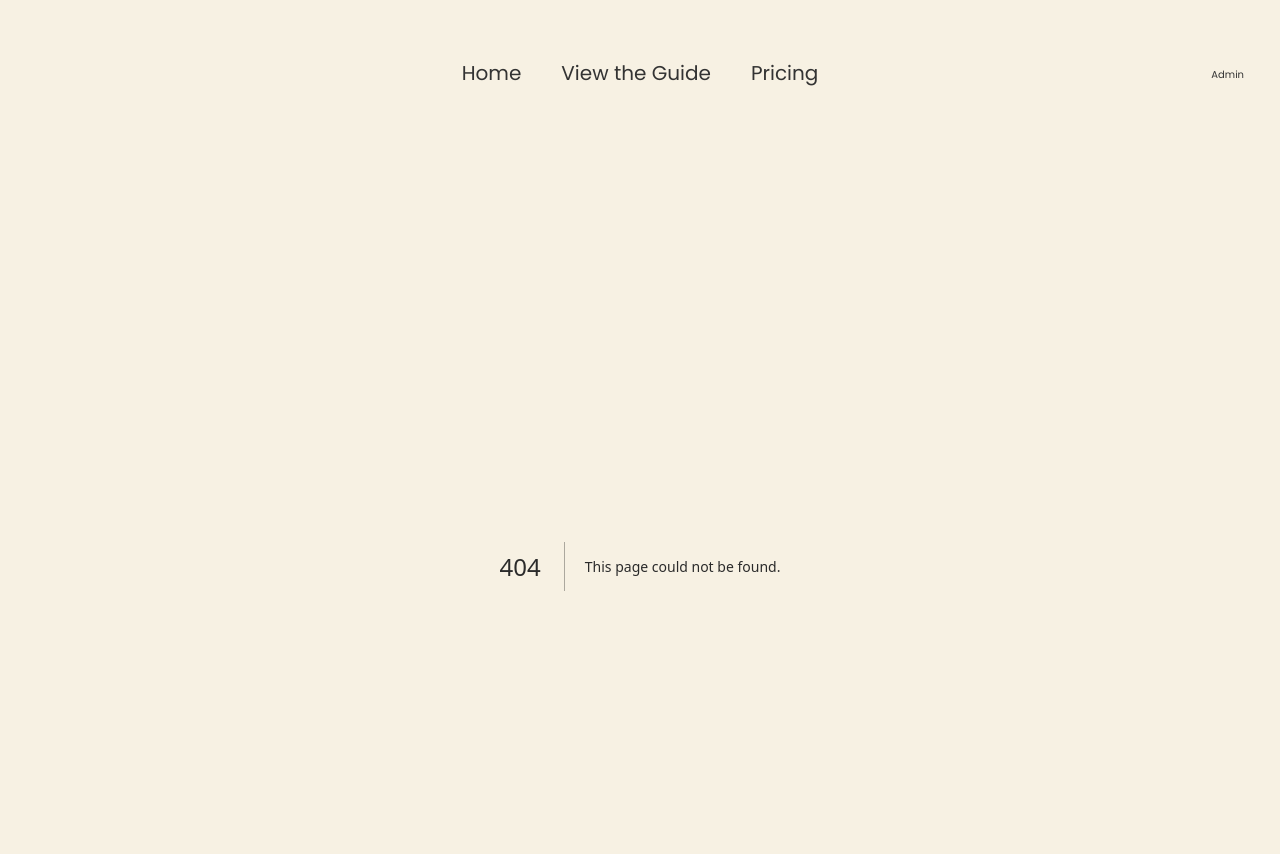
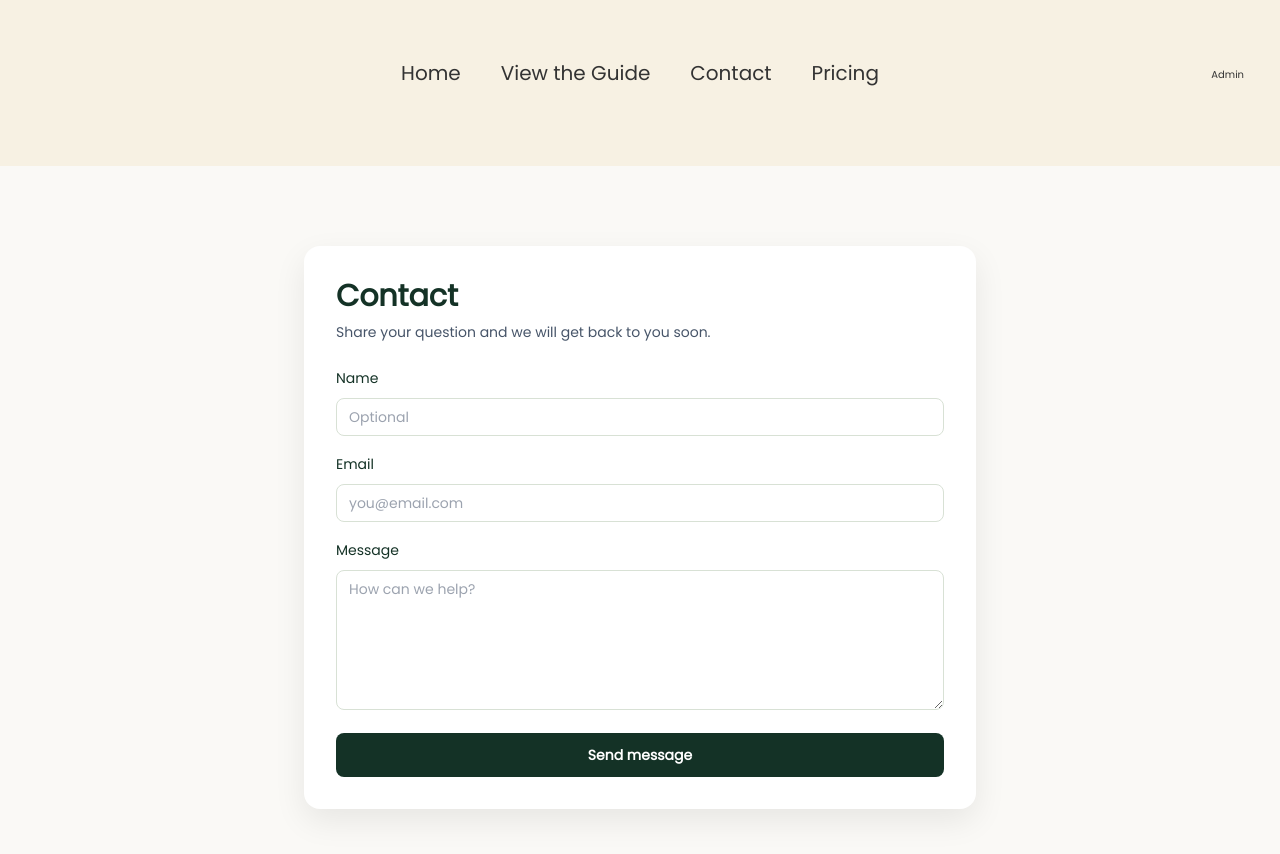
Before and after one commit to gmajors1326/the-calm-content-companion, a Next.js app: page /contact in a window 1280 px wide. Before the commit this address had no page. Shown: the top 854 px of the page. Built offline with nearby package versions, Linux system fonts and the light colour scheme; a web font is replaced by a local one.

Commit message:
Add contact page and FAQ help link

```diff
--- /dev/null
+++ b/app/contact/page.tsx
@@ -0,0 +1,86 @@
+"use client";
+
+import { useState } from "react";
+
+export default function ContactPage() {
+  const [submitted, setSubmitted] = useState(false);
+  const [name, setName] = useState("");
+  const [email, setEmail] = useState("");
+  const [message, setMessage] = useState("");
+
+  return (
+    <main className="min-h-screen bg-[#FAF9F6]">
+      <section className="px-6 py-20">
+        <div className="mx-auto max-w-2xl">
+          <div className="rounded-2xl bg-white p-8 shadow-[0_12px_32px_rgba(0,0,0,0.08)]">
+            <h1 className="text-3xl font-semibold text-[#143226]">Contact</h1>
+            <p className="mt-2 text-sm text-[#475569]">
+              Share your question and we will get back to you soon.
+            </p>
+
+            {submitted ? (
+              <div className="mt-6 rounded-xl border border-emerald-200 bg-emerald-50 px-4 py-3 text-sm text-emerald-700">
+                Thanks for reaching out. We will reply as soon as we can.
+              </div>
+            ) : (
+              <form
+                className="mt-6 grid gap-4"
+                onSubmit={(event) => {
+                  event.preventDefault();
+                  setSubmitted(true);
+                }}
+              >
+                <div>
+                  <label className="text-sm font-medium text-[#143226]" htmlFor="name">
+                    Name
+                  </label>
+                  <input
+                    id="name"
+                    type="text"
+                    value={name}
+                    onChange={(event) => setName(event.target.value)}
+                    className="mt-2 w-full rounded-lg border border-[#d8e1d5] bg-white px-3 py-2 text-sm text-[#143226] focus:outline-none focus:ring-2 focus:ring-[#143226]"
+                    placeholder="Optional"
+                  />
+                </div>
+                <div>
+                  <label className="text-sm font-medium text-[#143226]" htmlFor="email">
+                    Email
+                  </label>
+                  <input
+                    id="email"
+                    type="email"
+                    required
+                    value={email}
+                    onChange={(event) => setEmail(event.target.value)}
+                    className="mt-2 w-full rounded-lg border border-[#d8e1d5] bg-white px-3 py-2 text-sm text-[#143226] focus:outline-none focus:ring-2 focus:ring-[#143226]"
+                    placeholder="you@email.com"
+                  />
+                </div>
+                <div>
+                  <label className="text-sm font-medium text-[#143226]" htmlFor="message">
+                    Message
+                  </label>
+                  <textarea
+                    id="message"
+                    required
+                    value={message}
+                    onChange={(event) => setMessage(event.target.value)}
+                    className="mt-2 min-h-[140px] w-full rounded-lg border border-[#d8e1d5] bg-white px-3 py-2 text-sm text-[#143226] focus:outline-none focus:ring-2 focus:ring-[#143226]"
+                    placeholder="How can we help?"
+                  />
+                </div>
+                <button
+                  type="submit"
+                  className="w-full rounded-lg bg-[#143226] px-4 py-3 text-sm font-semibold text-white transition hover:opacity-95"
+                >
+                  Send message
+                </button>
+              </form>
+            )}
+          </div>
+        </div>
+      </section>
+    </main>
+  );
+}
--- a/app/layout.tsx
+++ b/app/layout.tsx
@@ -46,6 +46,16 @@ export default function RootLayout({ children }: { children: React.ReactNode })
             }}>
               View the Guide
             </a>
+            <a href="/contact" style={{
+              textDecoration: 'none',
+              color: '#333',
+              fontWeight: '400',
+              fontSize: '20px',
+              padding: '8px 12px',
+              transition: 'color 0.2s'
+            }}>
+              Contact
+            </a>
             <a href="/pricing" style={{
               textDecoration: 'none',
               color: '#333',
--- a/app/page.tsx
+++ b/app/page.tsx
@@ -475,6 +475,18 @@ export default function PromotoLandingPage() {
         a: "Yes.\nGuests can run each tool once to see how it works.\n\nNo email required. No pressure."
       },
       {
+        q: "How many runs do I get before upgrading?",
+        a: "Guests: 1 run per tool\n\nGuide owners: 5 runs per tool\n\nPro & Elite: Unlimited runs\n\nYou're never rushed. Use them when it feels helpful."
+      },
+      {
+        q: "Do my runs reset each month?",
+        a: "No.\n\nGuide runs are one-time and don't reset.\nIf you want ongoing access, Pro removes limits entirely."
+      },
+      {
+        q: "What happens when I use all my runs?",
+        a: "Nothing dramatic.\n\nYou'll simply see an option to upgrade if you want continued access.\nYou can also keep using the Guide without the tools."
+      },
+      {
         q: "What do I get if I only buy the Guide?",
         a: "You get full access to The Calm Content Guide plus 5 runs per tool to help you apply what you've learned.\n\nIf you want ongoing support, you can upgrade later."
       },
@@ -483,20 +495,28 @@ export default function PromotoLandingPage() {
         a: "No.\nPro includes unlimited access to all tools.\n\nNo run limits. No timers. No stress."
       },
       {
-        q: "If Pro is unlimited, what makes Elite different?",
-        a: "Pro gives you tools.\nElite helps you decide what matters.\n\nElite includes direction, interpretation, and monthly resets so you don't have to second-guess yourself."
+        q: "What's the difference between Pro and Elite in practice?",
+        a: "Pro gives you full access to the tools.\nElite helps you decide what to focus on and what to ignore.\n\nElite adds interpretation, pattern recognition, and direction so you're not left wondering what the results mean."
       },
       {
         q: "Is Elite coaching or a mastermind?",
         a: "No.\nThere are no calls, groups, or pressure.\n\nElite is calm, private, and designed to reduce mental load - not add to it."
       },
       {
-        q: "Do I need Elite to grow?",
-        a: "No.\nMany people are perfectly supported with the Guide or Pro.\n\nElite is for people who want clarity and direction without doing all the thinking alone."
+        q: "Is Elite for advanced creators only?",
+        a: "No.\nElite is for people who are tired of second-guessing - not people chasing advanced tactics.\n\nYou don't need a big audience to benefit."
       },
       {
-        q: "Can I upgrade or downgrade later?",
-        a: "Yes.\nYou can move between tiers at any time.\n\nNothing is locked. Nothing is forced."
+        q: "Is this another growth-hack system?",
+        a: "No.\n\nThis is a calm, sustainable approach to content that prioritizes clarity, consistency, and mental space.\n\nIf you're looking for viral tricks or daily posting pressure, this probably isn't a fit."
+      },
+      {
+        q: "Can I cancel anytime?",
+        a: "Yes.\n\nPro and Elite are monthly.\nYou can cancel, upgrade, or downgrade whenever you want.\n\nNo penalties. No awkward emails."
+      },
+      {
+        q: "Do I need to start with Pro or Elite?",
+        a: "Not at all.\n\nMany people start with the Guide, try the tools, and upgrade only if it feels helpful.\n\nYou're not meant to rush."
       }
     ];
 
@@ -514,36 +534,29 @@ export default function PromotoLandingPage() {
             />
           ))}
         </div>
+        <div style={{ marginTop: '24px' }}>
+          <Link
+            href="/contact"
+            style={{
+              display: 'inline-flex',
+              alignItems: 'center',
+              justifyContent: 'center',
+              padding: '10px 18px',
+              borderRadius: '999px',
+              backgroundColor: '#143226',
+              color: '#ffffff',
+              textDecoration: 'none',
+              fontSize: '14px',
+              fontWeight: '600',
+              boxShadow: '0 6px 14px rgba(20,50,38,0.18)'
+            }}
+          >
+            Need more help?
+          </Link>
+        </div>
       </section>
     );
   };
-
-  // --- Component for CTA Block ---
-  const CTASection = () => (
-    <section style={{ padding: '100px 24px', backgroundColor: COLORS.LIGHT_CREAM, textAlign: 'center' }}>
-      <div style={{
-        backgroundColor: '#1f2937', // Dark gray block for CTA card
-        padding: '60px',
-        borderRadius: '20px',
-        display: 'inline-block',
-        maxWidth: '800px',
-        boxShadow: '0 10px 25px rgba(0,0,0,0.2)'
-      }}>
-        <h3 style={{ fontSize: '36px', fontWeight: '700', color: 'white', marginBottom: '10px' }}>One-Click Automation</h3>
-        <p style={{ fontSize: '18px', color: '#d1d5db', marginBottom: '30px' }}>Engage them smarter with automation powered by data.</p>
-        <button style={{
-          backgroundColor: COLORS.ACCENT_YELLOW,
-          color: COLORS.TEXT_DARK,
-          padding: '14px 30px',
-          borderRadius: '8px',
-          border: 'none',
-          cursor: 'pointer',
-          fontWeight: '700',
-          fontSize: '16px'
-        }}>Book a Demo</button>
-      </div>
-    </section>
-  );
 
   // --- Component for Footer ---
   const Footer = () => (
@@ -601,7 +614,6 @@ export default function PromotoLandingPage() {
       <PricingSection />
       <TrustSection />
       <FAQSection />
-      <CTASection />
       <Footer />
     </div>
   );
```
